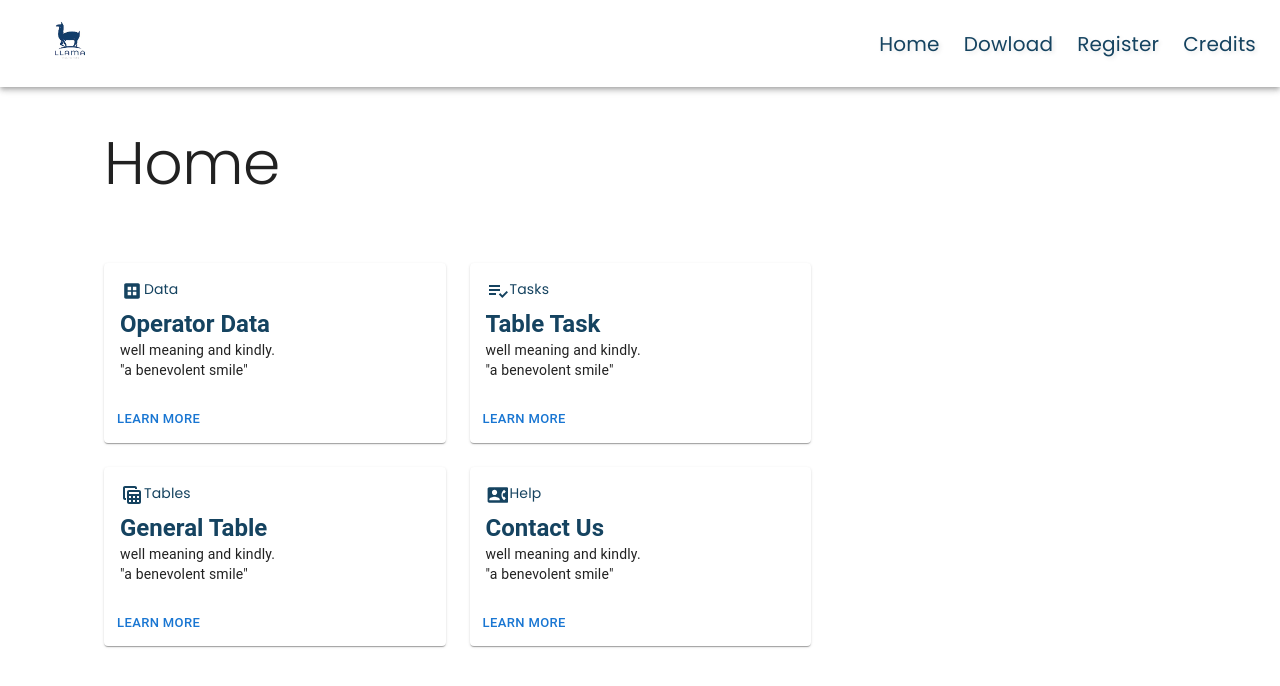
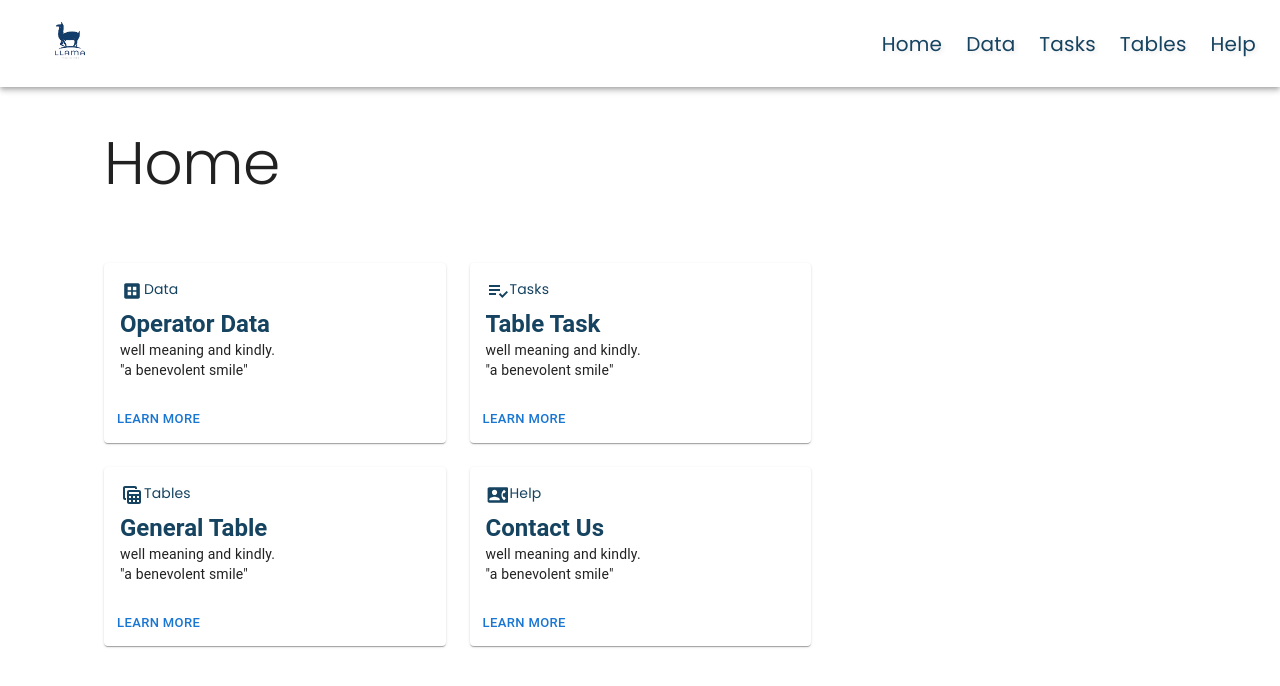
Before and after one commit to Nyxzaf/Fullstack-MERN, a React (Vite) app in the folder client/: page / in a window 1280 px wide. Shown: the top 686 px of the page. Built offline with nearby package versions, Linux system fonts and the light colour scheme.

Commit message:
corrected  header

```diff
--- a/client/components/header/MenuHeader.jsx
+++ b/client/components/header/MenuHeader.jsx
@@ -1,8 +1,8 @@
 import { Box, Drawer, IconButton, List, ListItem, ListItemButton, ListItemIcon} from "@mui/material";
 import MenuIcon from '@mui/icons-material/Menu';
-import { ICONS } from "../../pages/MenuPage/Header";
 import { useState } from "react";
 import { IMG_1 } from "../../assets/img/images";
+import { ITEM } from "../../data/Items";
 
 
 
@@ -30,14 +30,14 @@ const MenuHeader = () => {
                 </a>
                 <List>
                     {
-                        ICONS.map((list)=>{
+                        ITEM.map((list)=>{
                             return(
-                                <ListItem key={list.title} disablePadding sx={{my:1}}>
+                                <ListItem key={list.Title} disablePadding sx={{my:1}}>
                                     <ListItemButton sx={{flexDirection:"column"}}>
                                         <ListItemIcon sx={{justifyContent:"center"}} >
-                                            {list.icon}
+                                            {list.Icon}
                                         </ListItemIcon>
-                                            {list.title}
+                                            {list.Title}
                                     </ListItemButton>
                                 </ListItem>
 
--- a/client/package.json
+++ b/client/package.json
@@ -22,11 +22,10 @@
     "formik": "^2.4.6",
     "react": "^18.2.0",
     "react-dom": "^18.2.0",
+    "react-router-dom": "^6.23.0",
     "yup": "^1.4.0"
   },
   "devDependencies": {
-    "@tanstack/router-devtools": "^1.31.3",
-    "@tanstack/router-vite-plugin": "^1.30.0",
     "@types/react": "^18.2.66",
     "@types/react-dom": "^18.2.22",
     "@vitejs/plugin-react": "^4.2.1",
--- a/client/pages/MenuPage/Header.jsx
+++ b/client/pages/MenuPage/Header.jsx
@@ -2,29 +2,8 @@ import { AppBar, Box, Stack, Toolbar, Typography } from '@mui/material'
 import { FONT_FAMILY } from '../../assets/Fonts/FontFamily';
 import { COLOR } from '../../assets/Color/colors';
 import MenuHeader from '../../components/header/MenuHeader';
-import Home from '@mui/icons-material/Home';
-import DownloadForOfflineIcon from '@mui/icons-material/DownloadForOffline';
-import LoginIcon from '@mui/icons-material/Login';
-import Person2Icon from '@mui/icons-material/Person2';
 import { IMG_1 } from '../../assets/img/images';
-
-
-
-
-export const ICONS = [
-    {
-        title:"Home" , icon: <Home/>
-    },
-    {
-        title:"Dowload",icon:<DownloadForOfflineIcon/>
-    },
-    {
-        title:"Register",icon:<LoginIcon/>
-    },
-    {
-        title:"Credits",icon:<Person2Icon/>
-    }
-]
+import { ITEM } from '../../data/Items';
 
 
 const Header = () => {
@@ -38,17 +17,17 @@ const Header = () => {
                     </Box>
                     <Stack direction={"row"} spacing={3} alignItems={"center"} display={{ xs:'none',sm:"block"}}>
                         {
-                            ICONS.map((icon)=>{
+                            ITEM.map((icon)=>{
                                 return(
                                     <Typography
-                                    key={icon.title}
+                                    key={icon.Title}
                                     component={"a"}
                                     href='/'
                                     color={COLOR}
                                     fontFamily={FONT_FAMILY}
                                     fontSize={20}
                                     sx={{textShadow: '2px 2px 4px rgba(1,1,10,0.10)', textDecoration:"none"}}>
-                                        {icon.title}
+                                        {icon.Title}
                                     </Typography>
                                 )
                             })
```
Also changed, not shown: 1 other file (tests, documents, lock files or other folders).
